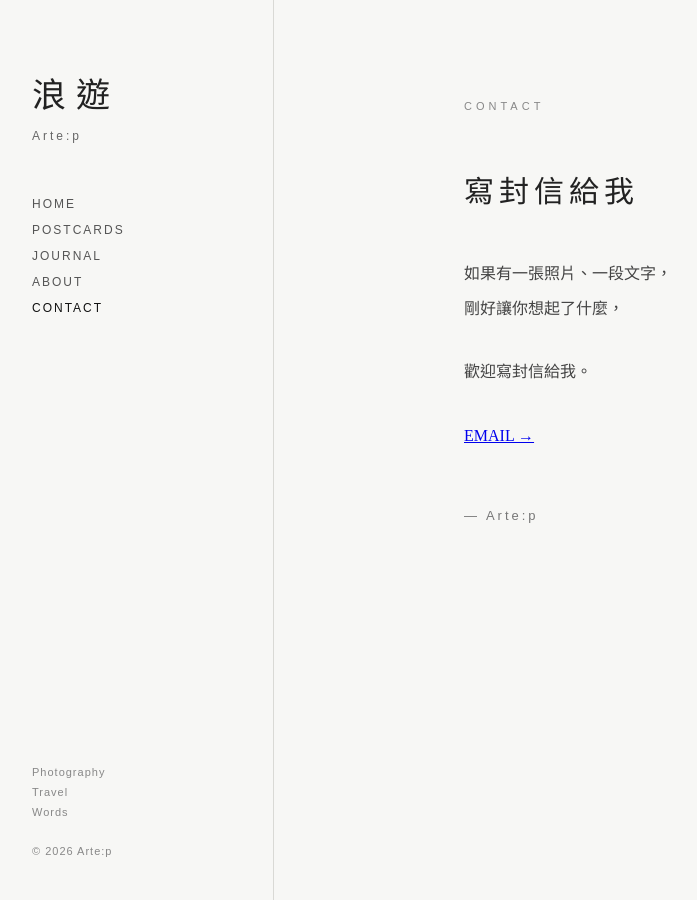
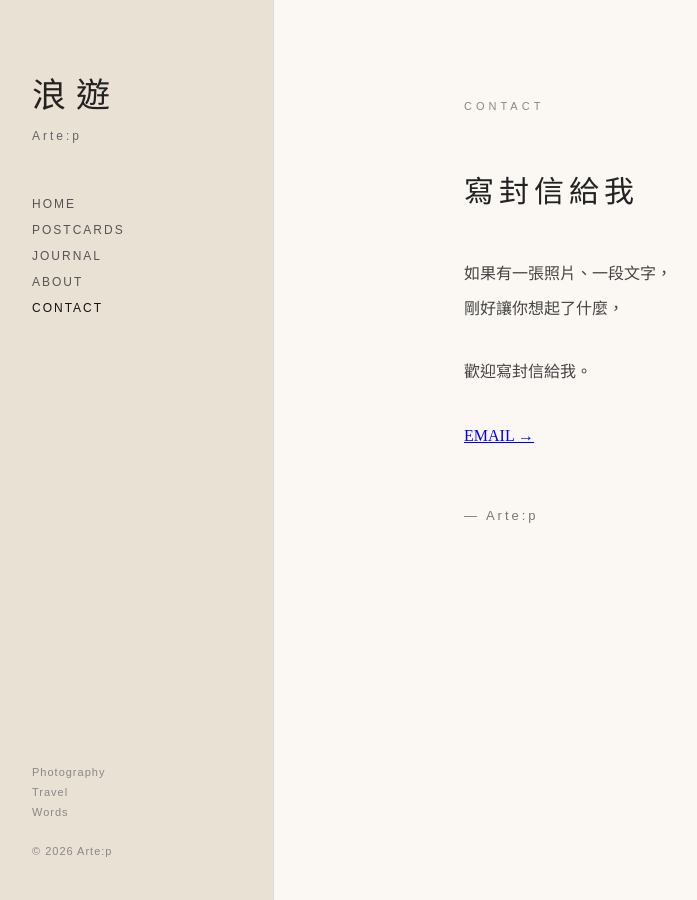
Before and after one commit to artep-wandering/artep-wandering.github.io, a Jekyll site: the page built from contact/index.html, in a window 1280 px wide. Shown: the whole page, without its empty margins (6-703 px from the left). Built offline with Jekyll 4.4.1, drawn with Linux system fonts in a browser that asks for light colours; some web fonts are replaced.

Commit message:
contact_indext_v0.0.3

```diff
--- a/contact/index.html
+++ b/contact/index.html
@@ -1,7 +1,7 @@
 ---
 layout: null
 ---
-
+<!-- VERSION: contact_indext_v0.0.3 -->
 <!DOCTYPE html>
 <html lang="zh-Hant">
 
@@ -14,6 +14,8 @@ layout: null
   <link rel="preconnect" href="https://fonts.gstatic.com" crossorigin>
   <link href="https://fonts.googleapis.com/css2?family=LXGW+WenKai+TC&display=swap"
         rel="stylesheet">
+  <link href="https://fonts.googleapis.com/css2?family=Huninn&display=swap"
+      rel="stylesheet">
   <style>
 
     * {
@@ -22,7 +24,7 @@ layout: null
 
     body {
       margin: 0;
-      background: #f7f7f5;
+      background: #fbf8f3;
       color: #222;
       font-family: Arial, "Noto Sans TC", sans-serif;
     }
@@ -43,7 +45,7 @@ layout: null
       position: fixed;
       left: 0;
       top: 0;
-      background: #f7f7f5;
+      background: #e9e1d4;
       display: flex;
       flex-direction: column;
     }
@@ -112,6 +114,7 @@ layout: null
     }
 
     .about-title {
+      font-family: "Huninn", sans-serif;
       font-size: 30px;
       font-weight: 400;
       letter-spacing: 5px;
```
